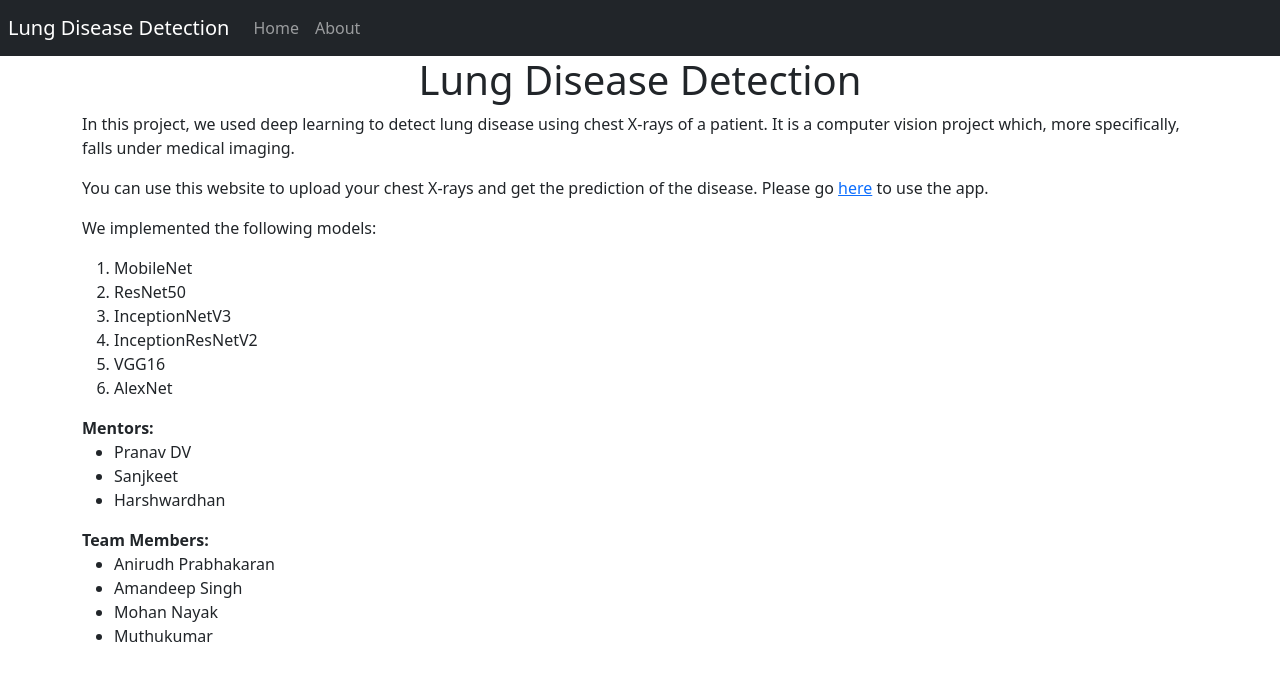
After one commit to pranavdv/LungDiseaseDetection, a Flask app: page /about in a window 1280 px wide. The commit adds this page. Shown: the top 681 px of the page. Run offline with Flask 2, Linux system fonts and the light colour scheme.

Commit message:
Added simple navbar and about us page

```diff
--- a/web/app.py
+++ b/web/app.py
@@ -14,8 +14,11 @@ from keras.preprocessing import image
 from pyexpat import model
 from flask import Flask, flash, request, redirect, url_for, render_template, jsonify
 from datetime import datetime
+from pathlib import Path
 
-UPLOAD_FOLDER = '.\\images'
+Path("./uploaded_images").mkdir(parents=True, exist_ok=True)
+
+UPLOAD_FOLDER = './uploaded_images'
 ALLOWED_EXTENSIONS = set(['png', 'jpg', 'jpeg', 'jfif'])
 
 app = Flask(__name__)
@@ -29,6 +32,10 @@ def get_model(model_name):
     print('./models/' + model_name + '.h5')
     model_name = load_model('./models/' + model_name + '.h5')
     return model_name
+
+@app.route('/about', methods = ['GET'])
+def about():
+    return render_template('about.html')
 
 @app.route('/', methods = ['GET', 'POST'])
 def predict():
--- /dev/null
+++ b/web/templates/about.html
@@ -0,0 +1,45 @@
+{% extends 'base.html' %}
+
+{% block title %}
+About
+{% endblock %}
+
+{% block content %}
+
+<div class="container">
+    <h1 class="text-center">Lung Disease Detection</h1>
+    <p>
+        In this project, we used deep learning to detect lung disease using chest X-rays of a patient. It is a computer vision project which, more specifically, falls under medical imaging.
+    </p>
+    <p>
+        You can use this website to upload your chest X-rays and get the prediction of the disease. Please go <a href="/">here</a> to use the app.
+    </p>
+    <p>
+        We implemented the following models: <br>
+        <ol>
+            <li>MobileNet</li>
+            <li>ResNet50</li>
+            <li>InceptionNetV3</li>
+            <li>InceptionResNetV2</li>
+            <li>VGG16</li>
+            <li>AlexNet</li>
+        </ol>
+    </p>
+</div>
+
+<div class="container">
+    <b>Mentors:</b>
+    <ul>
+        <li>Pranav DV</li>
+        <li>Sanjkeet</li>
+        <li>Harshwardhan</li>
+    </ul>
+    <b>Team Members:</b>
+    <ul>
+        <li>Anirudh Prabhakaran</li>
+        <li>Amandeep Singh</li>
+        <li>Mohan Nayak</li>
+        <li>Muthukumar</li>
+    </ul>
+</div>
+{% endblock %}
--- /dev/null
+++ b/web/templates/base.html
@@ -0,0 +1,55 @@
+<!doctype html>
+<html lang="en">
+  <head>
+    <!-- Required meta tags -->
+    <meta charset="utf-8">
+    <meta name="viewport" content="width=device-width, initial-scale=1">
+    <style type="text/css">
+        .upload {
+              max-width: 80%;
+              vertical-align: center;
+            }
+        /* body { */
+            /* background-image: url('./static/bg_image.jpeg'); */
+            /* background-repeat: repeat; */
+          /* } */
+    </style>
+    <!-- Bootstrap CSS -->
+    <link href="https://cdn.jsdelivr.net/npm/bootstrap@5.0.0-beta1/dist/css/bootstrap.min.css" rel="stylesheet" integrity="sha384-giJF6kkoqNQ00vy+HMDP7azOuL0xtbfIcaT9wjKHr8RbDVddVHyTfAAsrekwKmP1" crossorigin="anonymous">
+    <title> {% block title %} {% endblock %} - Lung Disease Detection</title>
+
+    <body>
+
+        <nav class="navbar navbar-expand-lg navbar-dark bg-dark p-2">
+            <a class="navbar-brand" href="/">Lung Disease Detection</a>
+            <button class="navbar-toggler" type="button" data-toggle="collapse" data-target="#navbarNav" aria-controls="navbarNav" aria-expanded="false" aria-label="Toggle navigation">
+                <span class="navbar-toggler-icon"></span>
+            </button>
+            <div class="collapse navbar-collapse" id="navbarNav">
+                <ul class="navbar-nav">
+                    <li class="nav-item">
+                        <a class="nav-link" href="/">Home</a>
+                    </li>
+                    <li class="nav-item">
+                        <a class="nav-link" href="/about">About</a>
+                    </li>
+                </ul>
+            </div>
+        </nav>
+
+
+        {% block content %}
+        {% endblock %}
+    </body>
+
+    <!-- Optional JavaScript; choose one of the two! -->
+
+    <!-- Option 1: Bootstrap Bundle with Popper -->
+    <script src="https://cdn.jsdelivr.net/npm/bootstrap@5.0.0-beta1/dist/js/bootstrap.bundle.min.js" integrity="sha384-ygbV9kiqUc6oa4msXn9868pTtWMgiQaeYH7/t7LECLbyPA2x65Kgf80OJFdroafW" crossorigin="anonymous"></script>
+    <!-- Option 2: Separate Popper and Bootstrap JS -->
+    <!--
+    <script src="https://cdn.jsdelivr.net/npm/@popperjs/core@2.5.4/dist/umd/popper.min.js" integrity="sha384-q2kxQ16AaE6UbzuKqyBE9/u/KzioAlnx2maXQHiDX9d4/zp8Ok3f+M7DPm+Ib6IU" crossorigin="anonymous"></script>
+    <script src="https://cdn.jsdelivr.net/npm/bootstrap@5.0.0-beta1/dist/js/bootstrap.min.js" integrity="sha384-pQQkAEnwaBkjpqZ8RU1fF1AKtTcHJwFl3pblpTlHXybJjHpMYo79HY3hIi4NKxyj" crossorigin="anonymous"></script>
+    -->
+  </body>
+</html>
```
Also changed, not shown: web/templates/index.html (+7 -33 lines), web/uploaded_images/input.jpeg (added), 1 other file.
